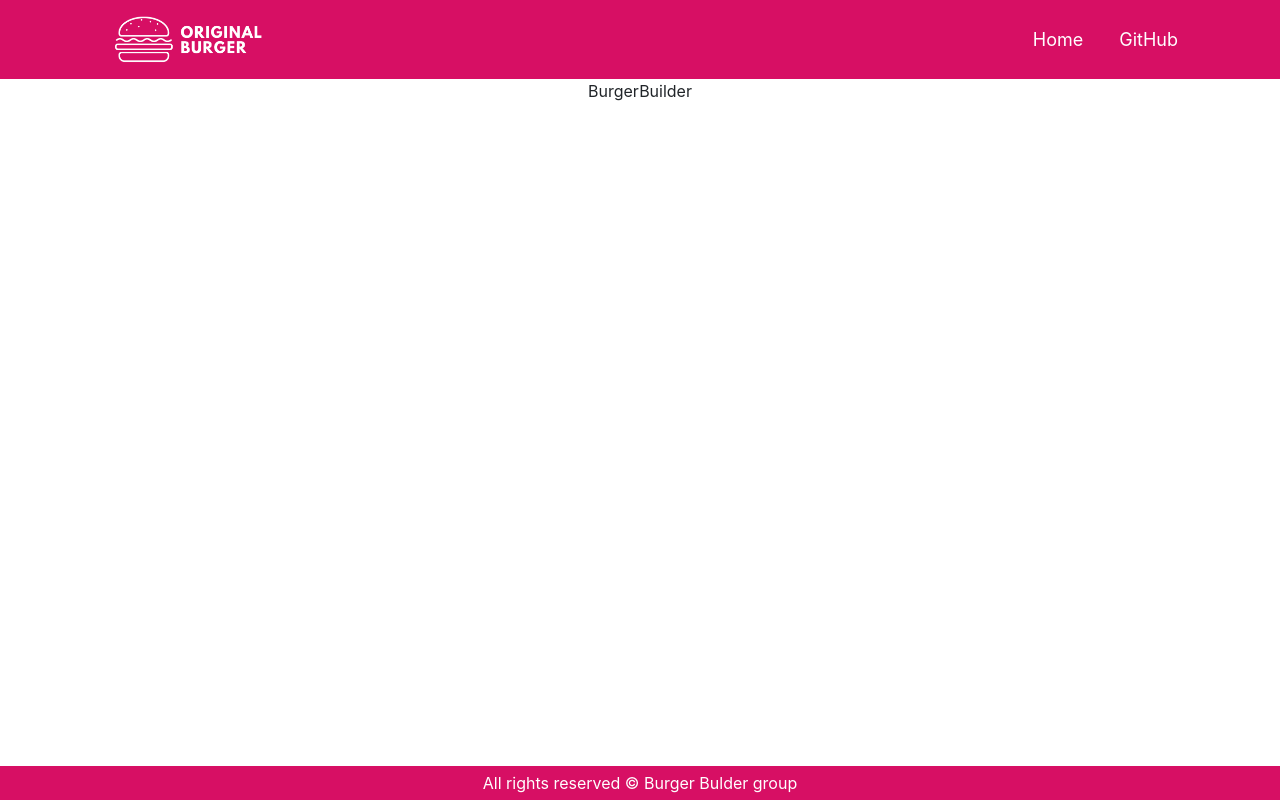
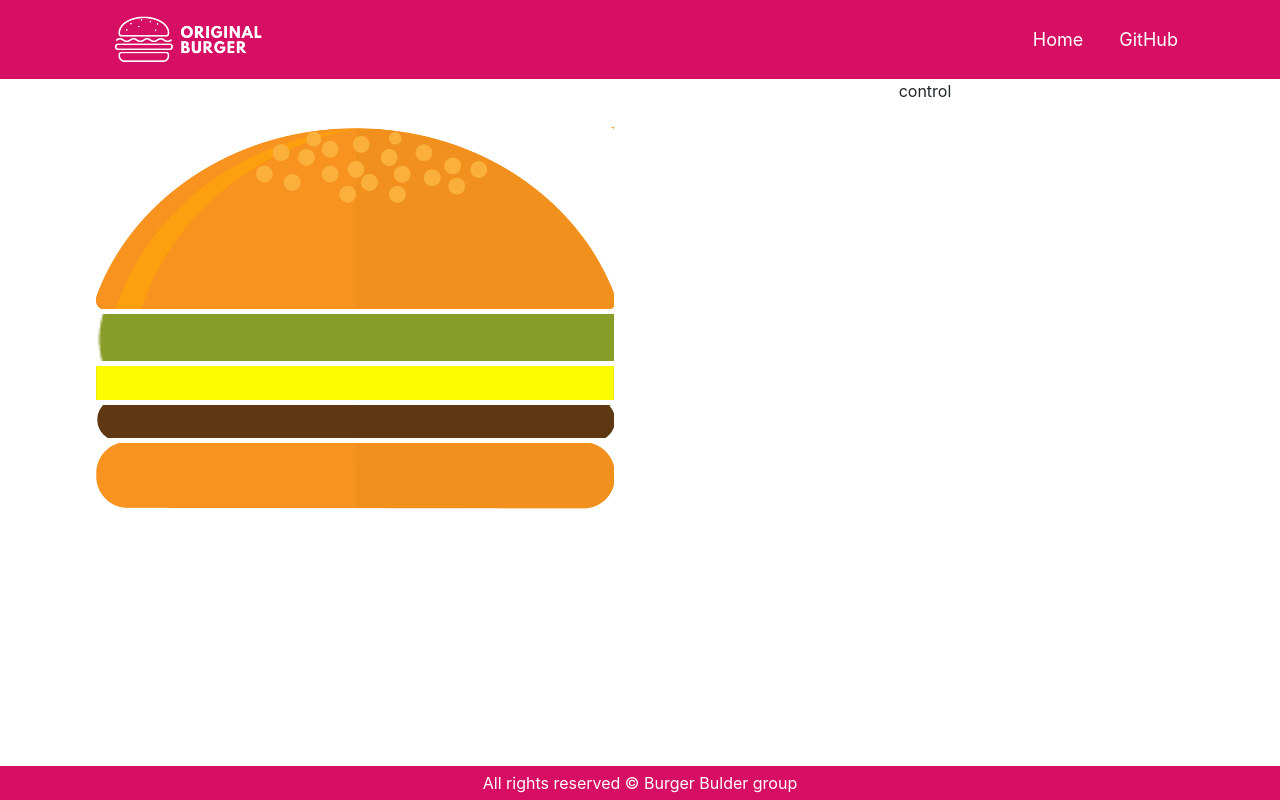
Before and after one commit to hasankarim18/burger, a React (Create React App) app: page / in a window 1280 px wide. Built offline with nearby package versions, Linux system fonts and the light colour scheme.

Commit message:
Creating Ingredients Components

```diff
--- /dev/null
+++ b/src/Components/BurgerBuilder/Burger/Burger.js
@@ -0,0 +1,17 @@
+import React from 'react'
+import Ingredient from '../Ingredient/Ingredient'
+import classes from './Burger.module.css'
+const Burger = (props) => {
+    return (
+        <div className={`${classes.burger} pt-5`} >
+            <Ingredient type="top" />
+            <Ingredient type="salad" />
+            <Ingredient type="cheese" />
+            <Ingredient type="meat" />
+            <Ingredient type="bottom" />
+
+        </div>
+    )
+}
+
+export default Burger
--- /dev/null
+++ b/src/Components/BurgerBuilder/Burger/Burger.module.css
@@ -0,0 +1,8 @@
+.burger {
+    text-align: center;
+}
+
+.burger img {
+    margin-bottom: 5px;
+    width: 95%;
+}
--- a/src/Components/BurgerBuilder/BurgerBuilder.js
+++ b/src/Components/BurgerBuilder/BurgerBuilder.js
@@ -1,9 +1,18 @@
 import React, { Component } from 'react'
+import Burger from './Burger/Burger'
+
 
 export class BurgerBuilder extends Component {
     render() {
         return (
-            <div>BurgerBuilder</div>
+            <div className="row">
+                <div className="col-sm-6 col-12">
+                    <Burger />
+                </div>
+                <div className="col-sm-6 col-12 ">
+                    control
+                </div>
+            </div>
         )
     }
 }
--- /dev/null
+++ b/src/Components/BurgerBuilder/Ingredient/Ingredient.js
@@ -0,0 +1,40 @@
+import React from 'react'
+import Top from '../../../assets/images/top.png'
+import Bottom from '../../../assets/images/bottom.png'
+import Salad from '../../../assets/images/salad.png'
+import Meat from '../../../assets/images/meat.png'
+import Cheese from '../../../assets/images/cheese.png'
+
+const Ingredient = (props) => {
+
+    let showIngredients = null
+
+    switch (props.type) {
+        case 'top':
+            showIngredients = <div><img src={Top} alt="bread top" /></div>
+            break;
+        case 'bottom':
+            showIngredients = <div><img src={Bottom} alt="bread-bottom" /></div>
+            break;
+        case 'salad':
+            showIngredients = <div><img src={Salad} alt="Salad" /></div>
+            break;
+        case 'meat':
+            showIngredients = <div><img src={Meat} alt="Salad" /></div>
+            break;
+        case 'cheese':
+            showIngredients = <div><img src={Cheese} alt="Cheese" /></div>
+            break;
+        default:
+            showIngredients = null
+            break;
+    }
+
+    return (
+        <>
+            {showIngredients}
+        </>
+    )
+}
+
+export default Ingredient
--- a/src/Components/Main.js
+++ b/src/Components/Main.js
@@ -5,11 +5,13 @@ import Footer from './Footer/Footer'
 
 const Main = (props) => {
     return (
-        <div>
+        <React.Fragment>
             <Header />
-            <BurgerBuilder />
+            <div className="container">
+                <BurgerBuilder />
+            </div>
             <Footer />
-        </div>
+        </React.Fragment>
     )
 }
 
```
